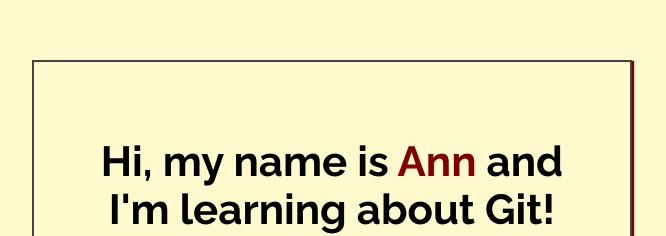
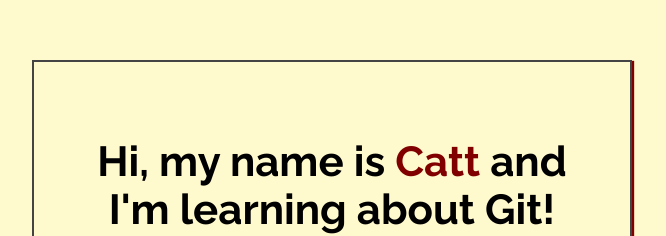
Before and after one commit to catherinechun/my-first-repo, a plain HTML site: page index.html in a window 1280 px wide. Shown: the part 188-424 px from the top of the page, without its empty margins (308-974 px from the left). Drawn offline with Linux system fonts and the light colour scheme.

Commit message:
Added name to index.html

```diff
--- a/index.html
+++ b/index.html
@@ -14,7 +14,7 @@
 <body>
 
     <div class="greeting">
-        <h1>Hi, my name is <span class="highlight">Ann</span> and I'm learning about Git! </h1>
+        <h1>Hi, my name is <span class="highlight">Catt</span> and I'm learning about Git! </h1>
 
         <p>Yay! Git is the best!</p>
     </div>
```
